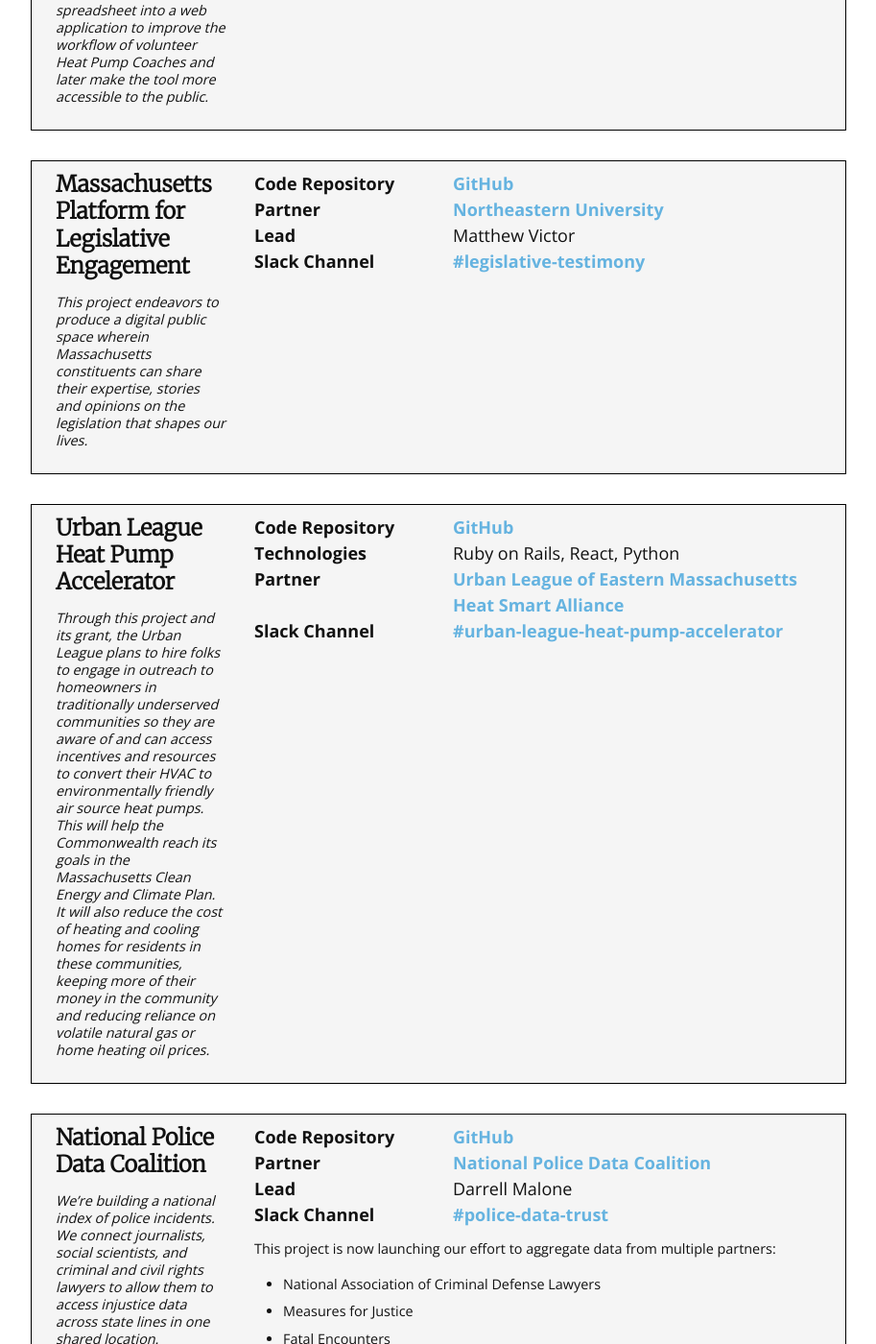
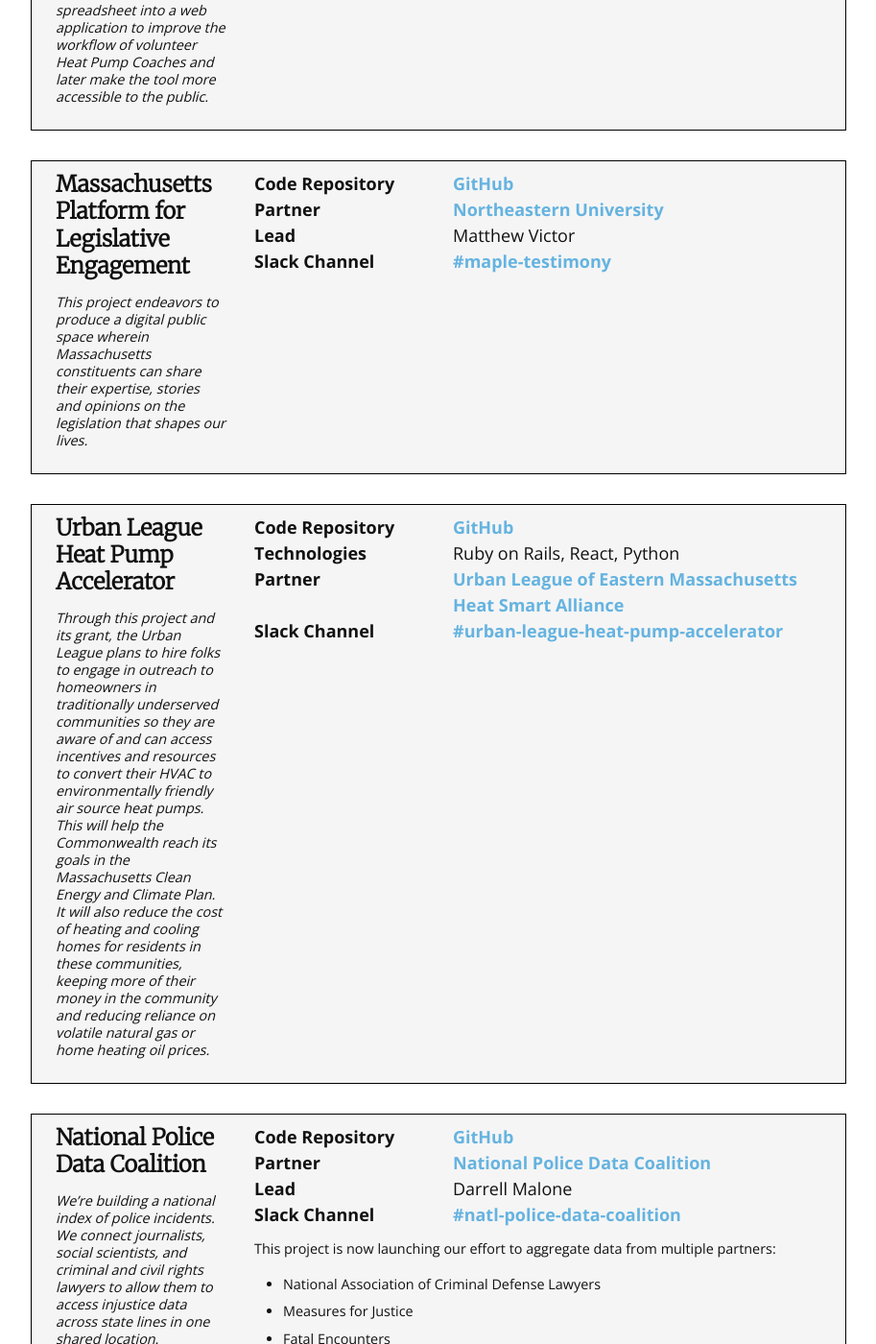
Before and after one commit to codeforboston/codeforboston.org, a Jekyll site: the page built from projects.html, in a window 1280 px wide and 1400 px high, scrolled down 793 px. Shown: the whole window at 96% size, without its empty margins (183-1096 px from the left). Built offline with Jekyll 4.4.1, drawn with Linux system fonts in a browser that asks for light colours; nearby versions of some CDN libraries.

Commit message:
fix Maple and NPDC Slack channels

```diff
--- a/_data/projects/active.yml
+++ b/_data/projects/active.yml
@@ -16,7 +16,7 @@
     - name: Northeastern University
       url: https://www.northeastern.edu
   lead: Matthew Victor
-  slackChannel: legislative-testimony
+  slackChannel: maple-testimony
 - name: Urban League Heat Pump Accelerator
   elevatorPitch: >
     Through this project and its grant, the Urban League plans to hire folks to engage in outreach to homeowners in traditionally underserved communities so they are aware of and can access incentives and resources to convert their HVAC to environmentally friendly air source heat pumps. This will help the Commonwealth reach its goals in the Massachusetts Clean Energy and Climate Plan. It will also reduce the cost of heating and cooling homes for residents in these communities, keeping more of their money in the community and reducing reliance on volatile natural gas or home heating oil prices.
@@ -40,7 +40,7 @@
     - name: National Police Data Coalition
       url: https://www.nationalpolicedata.org/
   lead: Darrell Malone
-  slackChannel: police-data-trust
+  slackChannel: natl-police-data-coalition
   news: |
     This project is now launching our effort to aggregate data from multiple partners:
 
```
